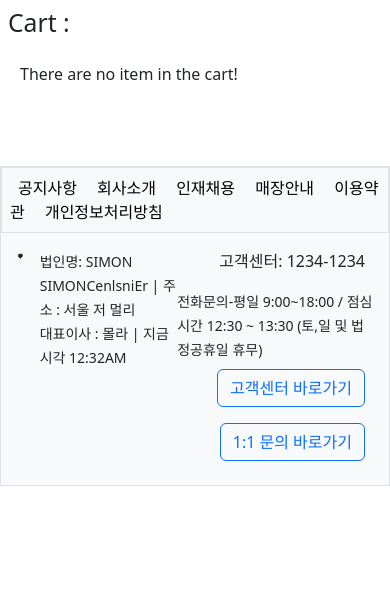
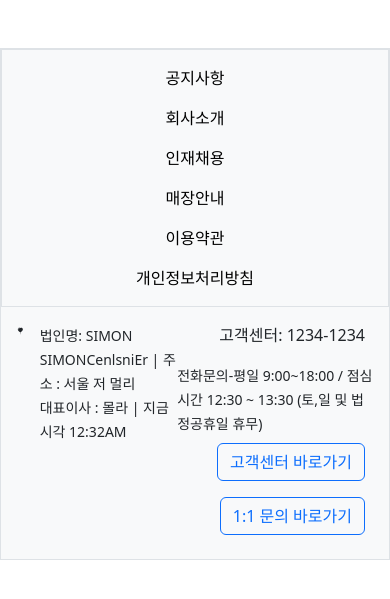
Before and after one commit to Seonmo-kang/e-commerce, a Django app: template backend/templates/shop/cart.html in a window 390 px wide; the page is wider, and only the part inside the window is pictured. Shown: the part 196-795 px from the top of that part. Run offline with Django 3.2, Linux system fonts and the light colour scheme; the template is opened without the code that fills it, so the values that code supplies are empty; some libraries are stand-ins or nearby versions.

Commit message:
fix : modify the css for responsive design modify the URL for the update in urls.py. add review.js javascript

```diff
--- a/backend/templates/shop/base.html
+++ b/backend/templates/shop/base.html
@@ -145,7 +145,7 @@
                     </a>
                 </div>
                 <div class="p-2 bd-highlight">
-                    <a href="{% url 'mypage' %}" style="text-decoration-line: none;">
+                    <a href="{% url 'profile' %}" style="text-decoration-line: none;">
                         <svg xmlns="http://www.w3.org/2000/svg" width="16" height="16"
                             fill="currentColor" class="bi bi-file-person" viewBox="0 0 16 16">
                             <path
@@ -233,38 +233,36 @@
     <!-- end shop.html -->
 
     <!-- itemDetail.html-->
-        {% block itemDetail %}{% endblock %}
+    {% block itemDetail %}{% endblock %}
     <!-- end itemDetail.html-->
 
-    <!-- myPage.html-->
-        {% block myPage %}{% endblock %}
+    <!-- account_custom/myPage.html-->
+    {% block myPage %}{% endblock %}
     <!-- End myPage.html-->
 
     <!-- socialaccount/login.html-->
-        {% block socialLogin %}{% endblock %}
+    {% block socialLogin %}{% endblock %}
     <!-- End socialaccount/login.html-->
 
     <!-- socialaccount/signup.html -->
-        {% block socialSignup %}{% endblock %}
+    {% block socialSignup %}{% endblock %}
     <!-- End socialaccount/signup.html -->
 
-    <!-- cart.html -->
-        {% block cart %}{% endblock %}
-    <!-- End cart.html -->
-
     <!-- accountLogin account\base.html-->
-        {% block accountLogin %}{% endblock %}
+    {% block accountLogin %}{% endblock %}
     <!-- End account\base.html-->
     </main>
     <footer>
         <div class="d-flex flex-column border bg-light mt-5">
-            <div class="flex-row justify-content-start p-2 border">
-                <a href="#" class="p-2">공지사항</a>
-                <a href="#" class="p-2">회사소개</a>
-                <a href="#" class="p-2">인재채용</a>
-                <a href="#" class="p-2">매장안내</a>
-                <a href="#" class="p-2">이용약관</a>
-                <a href="#" class="p-2">개인정보처리방침</a>
+            <div class="container-fluid">
+                <div class="row flex-row justify-content-center p-2 border">
+                    <a href="#" class="col-sm col-12 p-2 text-center">공지사항</a>
+                    <a href="#" class="col-sm col-12 p-2 text-center">회사소개</a>
+                    <a href="#" class="col-sm col-12 p-2 text-center">인재채용</a>
+                    <a href="#" class="col-sm col-12 p-2 text-center">매장안내</a>
+                    <a href="#" class="col-sm col-12 p-2 text-center">이용약관</a>
+                    <a href="#" class="col-sm col-12 p-2 text-center">개인정보처리방침</a>
+                </div>
             </div>
             <div class="d-flex flex-row p-3 align-content-center">
                 <svg xmlns="http://www.w3.org/2000/svg" width="16" height="16" fill="currentColor"
@@ -308,6 +306,7 @@
     <script type="text/javascript" src="{% static 'javascript/filter.js' %}"></script>
     <script type="text/javascript" src="{% static 'javascript/cart.js' %}"></script>
     <script type="text/javascript" src="{% static 'javascript/wish.js' %}"></script>
+    <script type="text/javascript" src="{% static 'javascript/review.js' %}"></script>
     <!-- Bootstrap JS CDN-->
     <script src="https://cdn.jsdelivr.net/npm/bootstrap@5.1.3/dist/js/bootstrap.bundle.min.js"
         integrity="sha384-ka7Sk0Gln4gmtz2MlQnikT1wXgYsOg+OMhuP+IlRH9sENBO0LRn5q+8nbTov4+1p"
```
